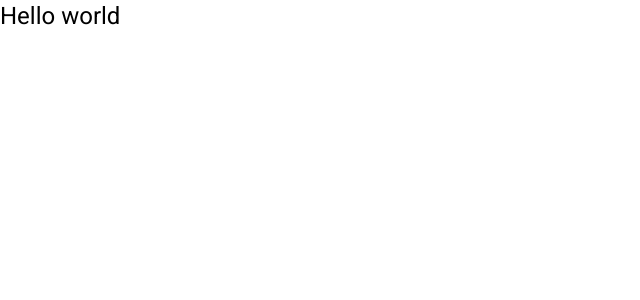
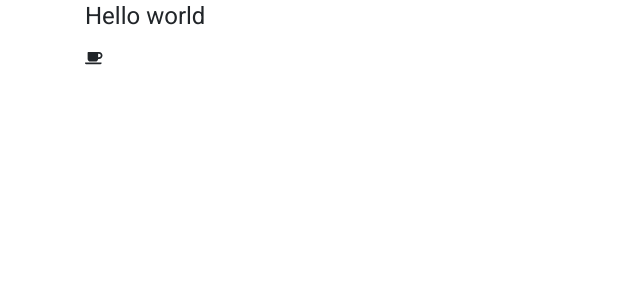
Before and after one commit to christopherpevans/newPortfolio, an Angular app: page / in a window 1280 px wide. Shown: the top 300 px of the page, without its empty margins (0-640 px from the left). Built offline with nearby package versions, Linux system fonts and the light colour scheme.

Commit message:
added bootstrap and font awesome

```diff
--- a/package.json
+++ b/package.json
@@ -21,6 +21,12 @@
     "@angular/platform-browser": "~10.0.3",
     "@angular/platform-browser-dynamic": "~10.0.3",
     "@angular/router": "~10.0.3",
+    "@fortawesome/angular-fontawesome": "^0.7.0",
+    "@fortawesome/fontawesome-free": "^5.13.1",
+    "@fortawesome/fontawesome-svg-core": "^1.2.29",
+    "@fortawesome/free-solid-svg-icons": "^5.13.1",
+    "bootstrap": "^4.5.0",
+    "font-awesome": "^4.7.0",
     "rxjs": "~6.5.5",
     "tslib": "^2.0.0",
     "zone.js": "~0.10.3"
--- a/src/app/app.component.html
+++ b/src/app/app.component.html
@@ -1 +1,4 @@
-<h1>Hello world</h1>
+<div class="container">
+  <h1>Hello world</h1>
+  <fa-icon [icon]="faCoffee"></fa-icon>
+</div>
--- a/src/app/app.component.ts
+++ b/src/app/app.component.ts
@@ -1,10 +1,12 @@
 import { Component } from '@angular/core';
+import { faCoffee } from '@fortawesome/free-solid-svg-icons';
 
 @Component({
   selector: 'app-root',
   templateUrl: './app.component.html',
-  styleUrls: ['./app.component.css']
+  styleUrls: ['./app.component.css'],
 })
 export class AppComponent {
   title = 'newPortfolio';
+  faCoffee = faCoffee;
 }
--- a/src/styles.css
+++ b/src/styles.css
@@ -1,4 +1,10 @@
 /* You can add global styles to this file, and also import other style files */
-
-html, body { height: 100%; }
-body { margin: 0; font-family: Roboto, "Helvetica Neue", sans-serif; }
+@import "~bootstrap/dist/css/bootstrap.min.css";
+html,
+body {
+  height: 100%;
+}
+body {
+  margin: 0;
+  font-family: Roboto, "Helvetica Neue", sans-serif;
+}
```
Also changed, not shown: angular.json (+3 -11 lines), src/app/app.module.ts (+6 -7 lines), 1 other file (tests, documents, lock files or other folders).
